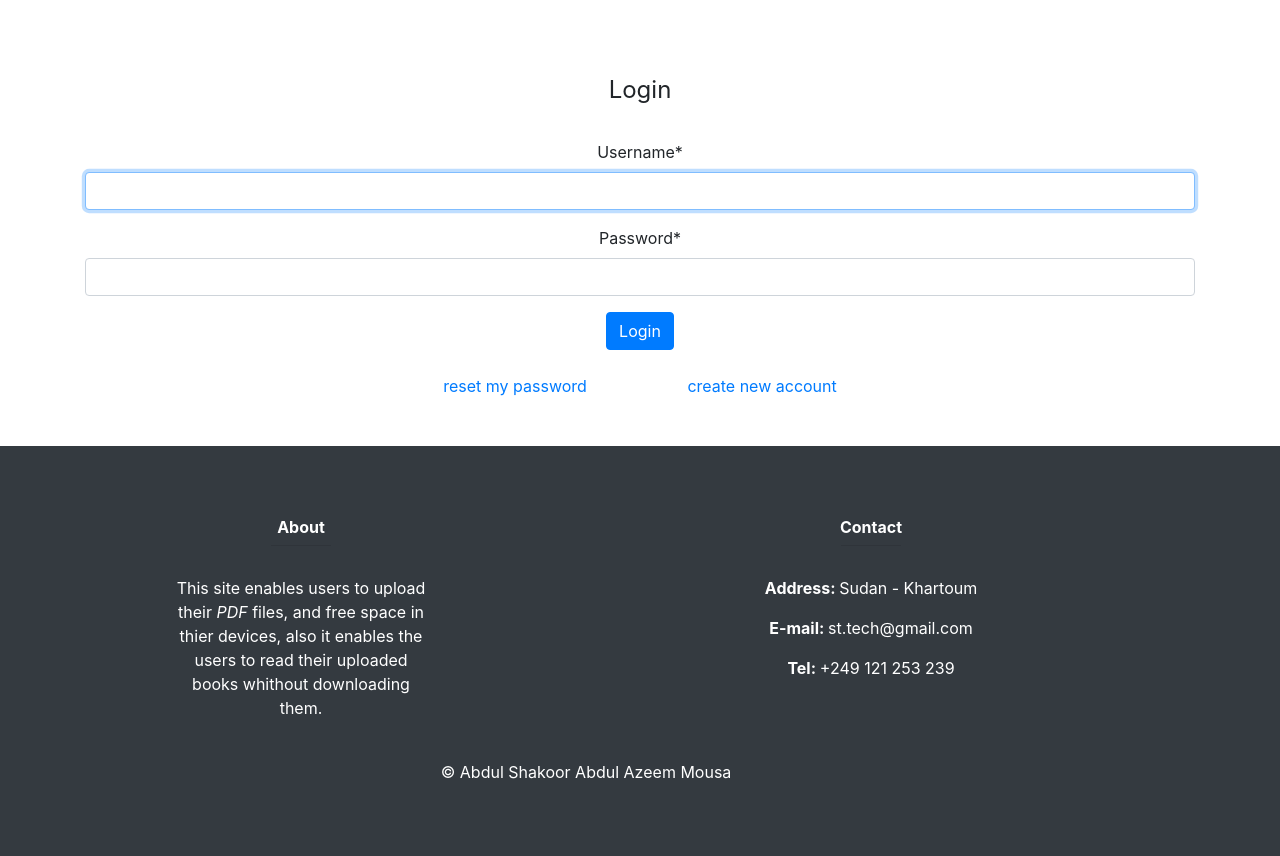
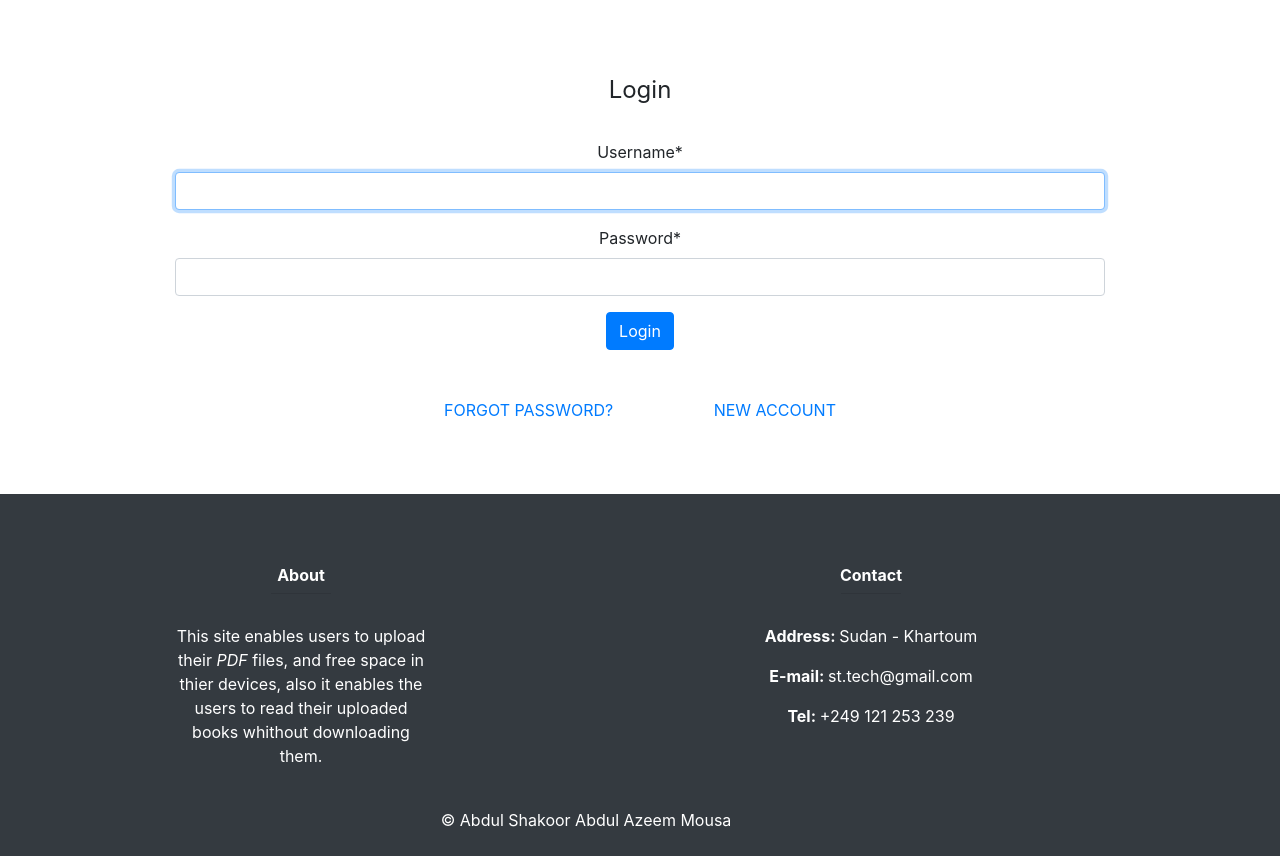
Before and after one commit to shoukreytom/pdfstack, a Django app: page /account/login/ in a window 1280 px wide. Shown: the part 86-942 px from the top of the page. Before the commit the page ends 865 px from the top, so only its background shows below. Run offline with Django 3.2, Linux system fonts and the light colour scheme; some libraries are stand-ins or nearby versions.

Commit message:
capitalize links: LOGIN, NEW ACCOUNT, and FORGOT PASSWORD?

```diff
--- a/users/templates/users/login.html
+++ b/users/templates/users/login.html
@@ -4,18 +4,20 @@
 {% block title %}PDFStack - Login{% endblock %}
 
 {% block content %}
-<div class="container text-center my-5">
+<div class="container text-center my-5 w-75">
     <form method="POST">
         {% csrf_token %}
         <fieldset>
             <legend class="py-4">Login</legend>
-            {{ form|crispy }}
+            <div class="form-group">
+                {{ form|crispy }}
+            </div>
         </fieldset>
         <button type="submit" class="btn btn-primary mb-4">Login</button>
     </form>
-    <p>
-        <a class="mr-5" href="">reset my password</a>
-        <a class="ml-5" href="{% url 'users:signup' %}">create new account</a>
-    </p>
+    <div class="py-4">
+        <a class="mr-5" href="">FORGOT PASSWORD?</a>
+        <a class="ml-5" href="{% url 'users:signup' %}">NEW ACCOUNT</a>
+    </div>
 </div>
 {% endblock %}
--- a/users/templates/users/signup.html
+++ b/users/templates/users/signup.html
@@ -4,7 +4,7 @@
 {% block title %}PDFStack - Signup{% endblock %}
 
 {% block content %}
-<div class="container text-center my-5">
+<div class="container text-center my-5 w-75">
     <form method="POST">
         {% csrf_token %}
         <fieldset>
@@ -13,6 +13,7 @@
         </fieldset>
         <button type="submit" class="btn btn-primary mb-4">Signup</button>
     </form>
-    <small class="text-muted">Already have an account? please</small> <a href="{% url 'users:login' %}">login here</a>
+    <small class="text-muted">Already have an account? please</small> <a href="{% url 'users:login' %}">Login</a>
+    <samall class="text-muted">instead.</samall>
 </div>
 {% endblock %}
```
